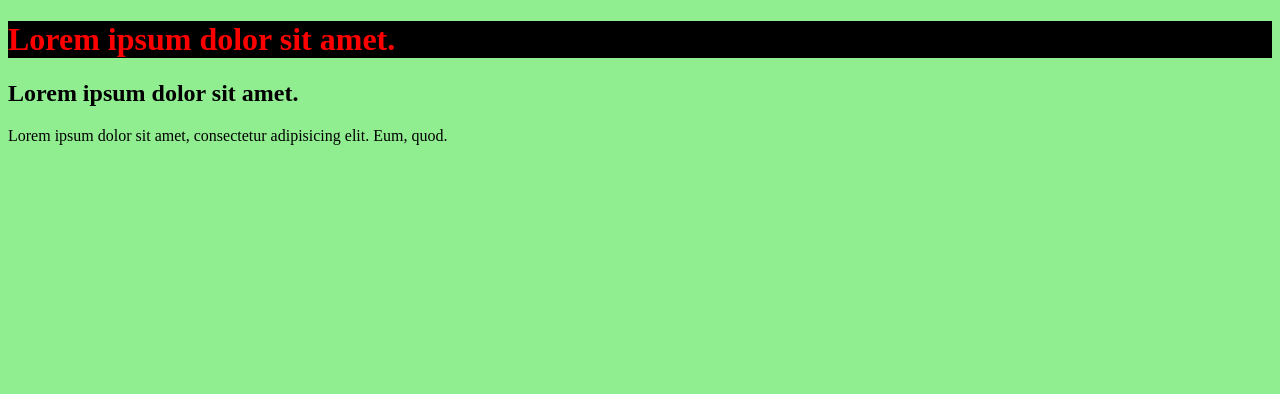
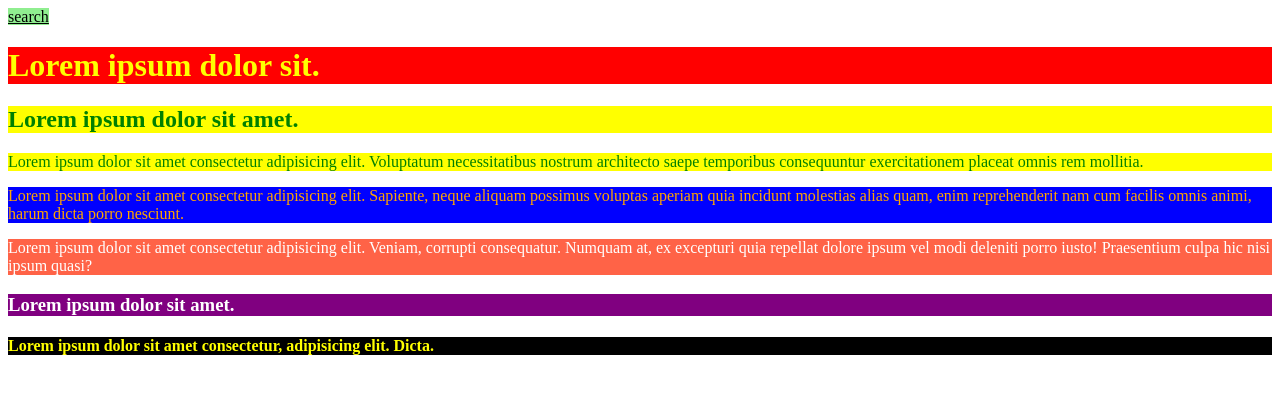
Before and after one commit to biigii/october2023project2, a plain HTML site: page index.html in a window 1280 px wide. Drawn offline with Linux system fonts and the light colour scheme.

Commit message:
css selectors id and class

```diff
--- a/index.html
+++ b/index.html
@@ -1,16 +1,47 @@
 <!DOCTYPE html>
 <html lang="en">
+
 <head>
   <meta charset="UTF-8">
-  <meta name="viewport" content="width=device-width, initial-scale=1.0">
-  <title>project 2 </title>
-  <!-- <link rel="stylesheet" href="./normalize.css"> -->
-  <!-- <link rel="stylesheet" href="./reset.css"> -->
-  <link rel="stylesheet" href="./styles.css">
+  <meta
+    name="viewport"
+    content="width=device-width, initial-scale=1.0"
+  >
+  <title>project 2</title>
+  <link
+    rel="stylesheet"
+    href="./styles.css"
+  >
 </head>
+
 <body>
-  <h1>Lorem ipsum dolor sit amet.</h1>
-  <h2>Lorem ipsum dolor sit amet.</h2>
-  <p>Lorem ipsum dolor sit amet, consectetur adipisicing elit. Eum, quod.</p>
+  <a
+    href="https://www.google.com"
+    class="google-link"
+    id="link"
+  >search</a>
+
+  <h1
+    class="heading"
+    id="heading"
+  >Lorem ipsum dolor sit.</h1>
+
+  <h2 class="first-paragraph">Lorem ipsum dolor sit amet.</h2>
+
+  <!-- class selector  -->
+  <p class="first-paragraph">Lorem ipsum dolor sit amet consectetur adipisicing elit. Voluptatum necessitatibus nostrum architecto saepe temporibus consequuntur exercitationem placeat omnis rem mollitia.</p>
+  <p class="text">Lorem ipsum dolor sit amet consectetur adipisicing elit. Sapiente, neque aliquam possimus voluptas aperiam quia incidunt molestias alias quam, enim reprehenderit nam cum facilis omnis animi, harum dicta porro nesciunt.</p>
+  <p class="last">Lorem ipsum dolor sit amet consectetur adipisicing elit. Veniam, corrupti consequatur. Numquam at, ex excepturi quia repellat dolore ipsum vel modi deleniti porro iusto! Praesentium culpa hic nisi ipsum quasi?</p>
+
+  <!-- id selector -->
+  <h3 id="text" class="one-text">Lorem ipsum dolor sit amet.</h3>
+
+
+  <!--  id selectors must be unique -->
+  <!-- <h3 id="text">Lorem, ipsum.</h3>
+  <p id="text">Lorem ipsum dolor sit amet consectetur adipisicing elit. Voluptatum culpa necessitatibus laudantium consectetur, ut ipsum velit quod expedita dolore, consequatur modi excepturi veniam dolor illo corrupti perferendis? Itaque, repellendus commodi.</p> -->
+
+  <h4 id="another-block">Lorem ipsum dolor sit amet consectetur, adipisicing elit. Dicta.</h4>
 </body>
+
 </html>
--- a/styles.css
+++ b/styles.css
@@ -1,11 +1,66 @@
-h1 {
-  /* ; is optional for one line css block or if a
-  line is the last line in our block */
-  background-color: black;
+/* h1 {
   color: red;
+} */
+
+/* body {
+  background-color: lightpink;
+} */
+
+/* type selectors */
+/* p {
+  background-color: yellow;
+} */
+
+/* h1 {
+  color: red;
+} */
+
+/* .heading {
+  color: red;
+} */
+
+/* p {
+  background-color: yellow;
+} */
+
+/* this styles only element which has this class */
+.first-paragraph {
+  background-color: yellow;
+  color: green;
 }
 
-/*  this is how we comment in css */
-body {
+.text {
+  color: orange;
+  background-color: blue;
+}
+
+.last {
+  background-color: tomato;
+  color: white;
+}
+
+#text {
+  background-color: purple;
+  color: white;
+}
+
+#another-block {
+  color: yellow;
+  background-color: black;
+}
+
+.google-link {
+  color: black;
+}
+
+#link {
   background-color: lightgreen;
 }
+
+.heading {
+  background-color: red;
+}
+
+#heading {
+  color: yellow;
+}
```
